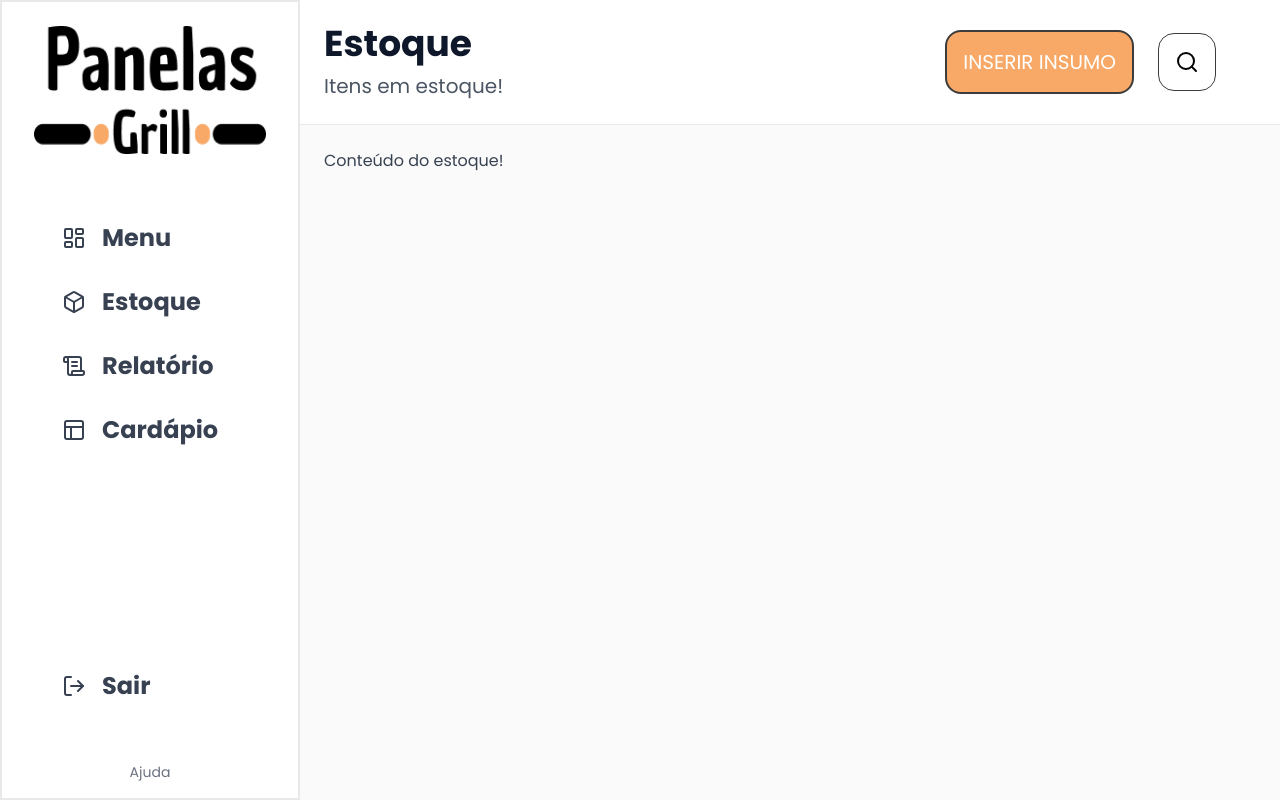
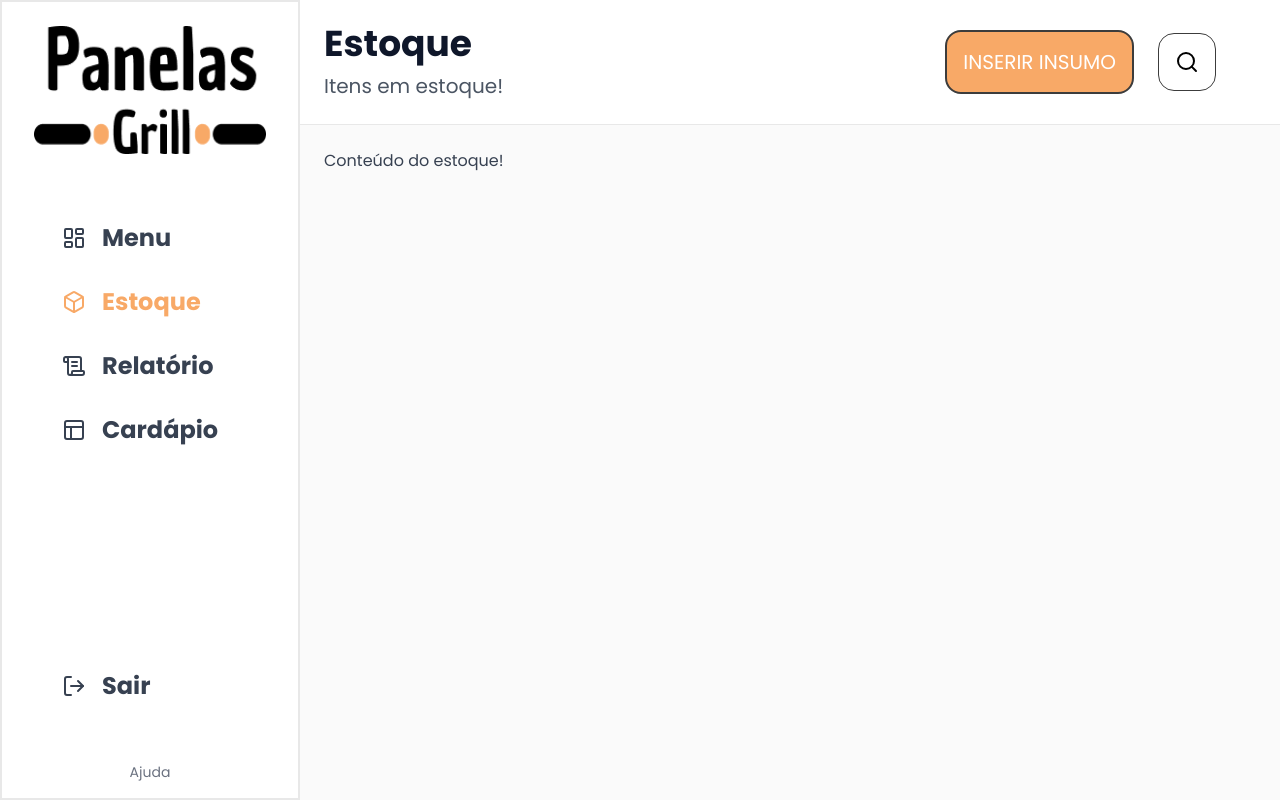
Before and after one commit to mdsreq-fga-unb/2024.2-T03-PanelasGrill, a Next.js app in the folder panelas-grill/: page /Estoque in a window 1280 px wide. Built offline with nearby package versions, Linux system fonts and the light colour scheme.

Commit message:
feat: adicionando função de ativo na Navbar

```diff
--- a/panelas-grill/src/components/Sidebar.tsx
+++ b/panelas-grill/src/components/Sidebar.tsx
@@ -1,35 +1,68 @@
+"use client";
+
 import React from "react";
 import Image from "next/image";
+import Link from "next/link";
+import { usePathname } from "next/navigation";
 import Logo from "@/assets/logo.png";
 import { LayoutDashboard, Box, ScrollText, PanelsTopLeft, LogOut } from "lucide-react";
 
 const Sidebar: React.FC = () => {
+  const pathname = usePathname();
+
+  const isActive = (path: string) => pathname === path;
+
   return (
     <div className="h-screen bg-white border-2 border-x-2 border-[#E8E8E8] flex flex-col" style={{ width: "300px" }}>
       <div className="flex items-center justify-center px-8 py-6">
         <Image src={Logo} alt="Panelas Grill" className="w-60 h-32" />
       </div>
       <nav className="flex flex-col flex-1 justify-center items-center mx-11 my-7">
-        <a href="/Menu" className="p-4 text-gray-700 hover:text-primary-orange w-full flex flex-row items-center font-bold text-2xl">
+        <Link
+          href="/Menu"
+          className={`p-4 w-full flex flex-row items-center font-bold text-2xl ${
+            isActive("/Menu") ? "text-primary-orange" : "text-gray-700 hover:text-primary-orange"
+          }`}
+        >
           <LayoutDashboard className="mr-4" />
           Menu
-        </a>
-        <a href="/Estoque" className="p-4 text-gray-700 hover:text-primary-orange w-full font-bold text-2xl flex flex-row items-center">
+        </Link>
+        <Link
+          href="/Estoque"
+          className={`p-4 w-full flex flex-row items-center font-bold text-2xl ${
+            isActive("/Estoque") ? "text-primary-orange" : "text-gray-700 hover:text-primary-orange"
+          }`}
+        >
           <Box className="mr-4" />
           Estoque
-        </a>
-        <a href="/Relatorios" className="p-4 text-gray-700 hover:text-primary-orange w-full font-bold text-2xl flex flex-row items-center">
+        </Link>
+        <Link
+          href="/Relatorios"
+          className={`p-4 w-full flex flex-row items-center font-bold text-2xl ${
+            isActive("/Relatorios") ? "text-primary-orange" : "text-gray-700 hover:text-primary-orange"
+          }`}
+        >
           <ScrollText className="mr-4" />
           Relatório
-        </a>
-        <a href="Cardapio" className="p-4 text-gray-700 hover:text-primary-orange w-full font-bold text-2xl flex flex-row items-center">
+        </Link>
+        <Link
+          href="/Cardapio"
+          className={`p-4 w-full flex flex-row items-center font-bold text-2xl ${
+            isActive("/Cardapio") ? "text-primary-orange" : "text-gray-700 hover:text-primary-orange"
+          }`}
+        >
           <PanelsTopLeft className="mr-4" />
           Cardápio
-        </a>
-        <a href="" className="p-4 text-gray-700 hover:text-primary-orange w-full mt-auto font-bold text-2xl flex flex-row items-center">
+        </Link>
+        <Link
+          href="/Sair"
+          className={`p-4 w-full mt-auto flex flex-row items-center font-bold text-2xl ${
+            isActive("/Sair") ? "text-primary-orange" : "text-gray-700 hover:text-primary-orange"
+          }`}
+        >
           <LogOut className="mr-4" />
           Sair
-        </a>
+        </Link>
       </nav>
       <div className="p-4 text-gray-500 text-sm text-center">Ajuda</div>
     </div>
```
